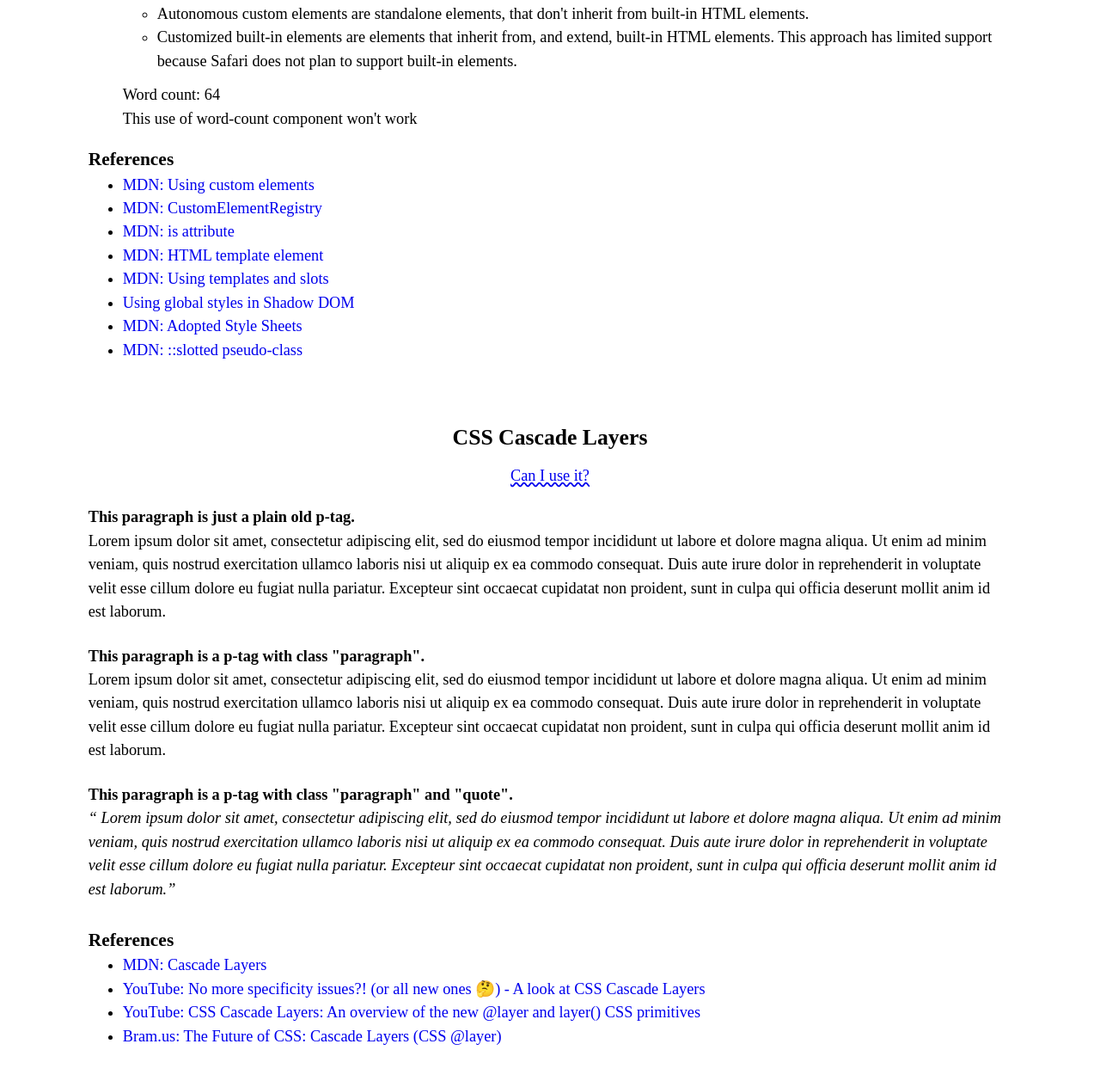
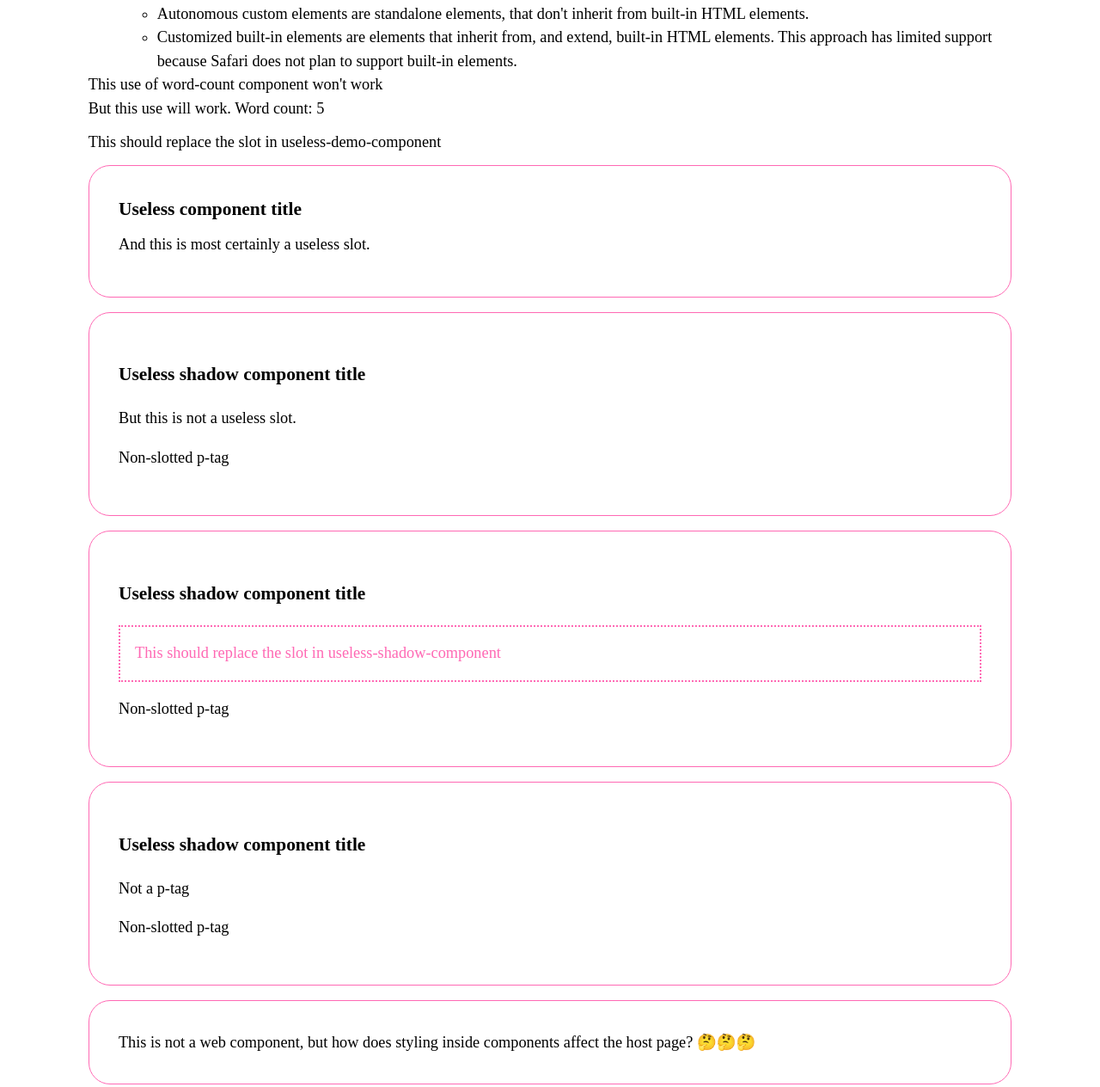
Before and after one commit to cwallervand/frontend-snacks-part2, a website built with Vite: page index.html in a window 1280 px wide. Shown: the part 1523-2787 px from the top of the page at 86% size. Built offline with nearby package versions, Linux system fonts and the light colour scheme.

Commit message:
Added web compnents examples

```diff
--- a/index.html
+++ b/index.html
@@ -5,7 +5,7 @@
     <meta name="viewport" content="width=device-width, initial-scale=1.0" />
     <title>Front-end snacks, part deux</title>
 
-    <template id="topicTemplate">
+    <template id="topicSectionTemplate">
       <style>
         h2,
         a.can-i-use {
@@ -30,6 +30,44 @@
           <slot name="topic-references"><p>No references</p></slot>
         </div>
       </section>
+    </template>
+
+    <template id="uselessComponentTemplate">
+      <style>
+        .web-component {
+          padding: 2rem;
+          border: 1px solid hotpink;
+          border-radius: 25px;
+        }
+      </style>
+      <div class="web-component">
+        <h3>Useless component title</h3>
+        <slot>
+          <p>And this is most certainly a useless slot.</p>
+        </slot>
+      </div>
+    </template>
+
+    <template id="uselessShadowComponentTemplate">
+      <style>
+        .web-shadow-component {
+          padding: 2rem;
+          border: 1px solid hotpink;
+          border-radius: 25px;
+        }
+        ::slotted(p) {
+          padding: 1rem;
+          border: 2px dotted hotpink;
+          color: purple;
+        }
+      </style>
+      <div class="web-shadow-component">
+        <h3>Useless shadow component title</h3>
+        <slot>
+          <p>But this is not a useless slot.</p>
+        </slot>
+        <p>Non-slotted p-tag</p>
+      </div>
     </template>
   </head>
 
@@ -156,6 +194,7 @@
           topic-title="A brief look at Web Components"
           can-i-use-href="https://caniuse.com/css-cascade-layers"
         >
+          <div>
             <ul>
               <li>
                 The name of a custom element must start with a lowercase letter,
@@ -164,18 +203,52 @@
               </li>
               <li>
                 <p>
-                There are two types of custom element you can create; autonomous
-                custom elements and customized built-in elements.
+                  There are two types of custom element you can create;
+                  autonomous custom elements and customized built-in elements.
+                </p>
                 <ul>
-                  <li>Autonomous custom elements are standalone elements, that don't inherit from built-in HTML elements.</li>
-                  <li>Customized built-in elements are elements that inherit from, and extend, built-in HTML elements. This approach has limited support because Safari does not plan to support built-in elements.</li>
-                </ul>
-              </p>
-              <span is="word-count"></span>
-              <div><word-count>This use of word-count component won't work</word-count></div>
+                  <li>
+                    Autonomous custom elements are standalone elements, that
+                    don't inherit from built-in HTML elements.
+                  </li>
+                  <li>
+                    Customized built-in elements are elements that inherit from,
+                    and extend, built-in HTML elements. This approach has
+                    limited support because Safari does not plan to support
+                    built-in elements.
                   </li>
                 </ul>
+              </li>
+            </ul>
+            <div>
+              <word-count>
+                This use of word-count component won't work
+              </word-count>
+            </div>
+            <div>
+              But this use will work.
+              <span is="word-count"></span>
+            </div>
 
+            <useless-component>
+              <p>This should replace the slot in useless-demo-component</p>
+            </useless-component>
+
+            <useless-shadow-component></useless-shadow-component>
+
+            <useless-shadow-component>
+              <p>This should replace the slot in useless-shadow-component</p>
+            </useless-shadow-component>
+
+            <useless-shadow-component>
+              <div>Not a p-tag</div>
+            </useless-shadow-component>
+
+            <div class="web-component">
+              This is not a web component, but how does styling inside
+              components affect the host page? 🤔🤔🤔
+            </div>
+          </div>
           <ul slot="topic-references">
             <li>
               <a
--- a/main.js
+++ b/main.js
@@ -24,6 +24,59 @@ findOnPageSerrchButton.addEventListener('click', () => {
   findOnPage();
 });
 
+class UselessComponent extends HTMLElement {
+  constructor() {
+    super();
+
+    let template = document.getElementById('uselessComponentTemplate');
+    let templateContent = template.content;
+
+    this.appendChild(templateContent);
+  }
+}
+
+customElements.define('useless-component', UselessComponent);
+
+class UselessShadowComponent extends HTMLElement {
+  constructor() {
+    super();
+
+    let template = document.getElementById('uselessShadowComponentTemplate');
+    let templateContent = template.content;
+
+    const shadowRoot = this.attachShadow({ mode: 'open' });
+    shadowRoot.appendChild(templateContent.cloneNode(true));
+  }
+}
+
+customElements.define('useless-shadow-component', UselessShadowComponent);
+
+class WordCount extends HTMLSpanElement {
+  constructor() {
+    super();
+  }
+
+  connectedCallback() {
+    const parentNode = this.parentNode;
+
+    const count = `Word count: ${countWords(parentNode)}`;
+
+    this.innerHTML = `${count}`;
+  }
+}
+
+customElements.define('word-count', WordCount, {
+  extends: 'span',
+});
+
+function countWords(node) {
+  const text = node.innerText || node.textContent;
+  return text
+    .trim()
+    .split(/\s+/g)
+    .filter((a) => a.trim().length > 0).length;
+}
+
 let globalSheets = null;
 function getSharedStyleSheets() {
   if (globalSheets === null) {
@@ -37,6 +90,7 @@ function getSharedStyleSheets() {
       return sheet;
     });
   }
+  console.log('getSharedStyleSheets', globalSheets);
   return globalSheets;
 }
 
@@ -50,7 +104,7 @@ class TopicScection extends HTMLElement {
 
   constructor() {
     super();
-    let template = document.getElementById('topicTemplate');
+    let template = document.getElementById('topicSectionTemplate');
     let templateContent = template.content;
 
     const sharedStlyeSheet = getSharedStyleSheets();
@@ -78,53 +132,3 @@ class TopicScection extends HTMLElement {
 }
 
 customElements.define('topic-section', TopicScection);
-
-class DemoCustomElement extends HTMLElement {
-  constructor() {
-    super();
-  }
-}
-
-customElements.define('demo-custom-element', DemoCustomElement);
-
-class WordCount extends HTMLSpanElement {
-  constructor() {
-    super();
-  }
-
-  connectedCallback() {
-    const parentNode = this.parentNode;
-
-    const count = `Word count: ${countWords(parentNode)}`;
-
-    this.innerHTML = `${count}`;
-
-    // // Create a shadow root
-    // const shadow = this.attachShadow({ mode: 'open' });
-
-    // // Create text node and add word count to it
-    // const text = document.createElement('span');
-    // text.textContent = count;
-
-    // // Append it to the shadow root
-    // shadow.appendChild(text);
-
-    // // Update count when element content changes
-    // this.parentNode.addEventListener('input', () => {
-    //   text.textContent = `Words: ${countWords(wcParent)}`;
-    // });
-    // this.innerHTML = `<big>${this.innerHTML}</big>`;
-  }
-}
-
-customElements.define('word-count', WordCount, {
-  extends: 'span',
-});
-
-function countWords(node) {
-  const text = node.innerText || node.textContent;
-  return text
-    .trim()
-    .split(/\s+/g)
-    .filter((a) => a.trim().length > 0).length;
-}
--- a/style.css
+++ b/style.css
@@ -91,10 +91,6 @@
     text-decoration: none;
   }
 
-  q {
-    font-style: italic;
-  }
-
   p {
     margin-block: 0.7rem;
   }
@@ -122,6 +118,12 @@
   topic-section {
     display: block;
     margin-block-end: 4rem;
+  }
+
+  useless-component,
+  useless-shadow-component {
+    display: block;
+    margin-block-end: 1rem;
   }
 }
 
@@ -153,4 +155,13 @@
       list-style-type: '\1F44C';
     }
   }
+
+  useless-shadow-component {
+    h3 {
+      color: hotpink; /* Wont work because of shadow DOM */
+    }
+    p {
+      color: hotpink; /* Will work for all p's that are slotted */
+    }
+  }
 }
```
Lines whose indentation alone changed are shown as unchanged.
